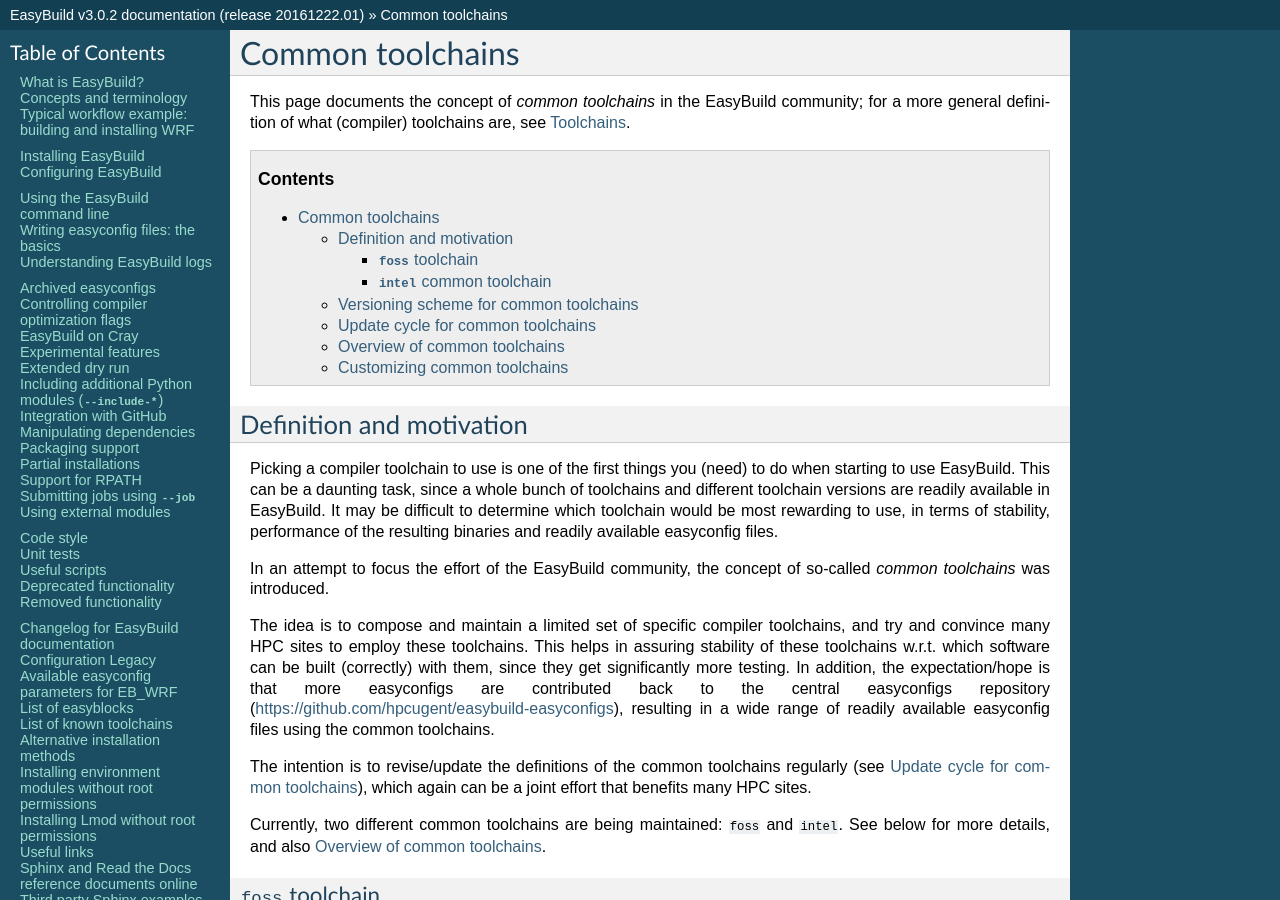
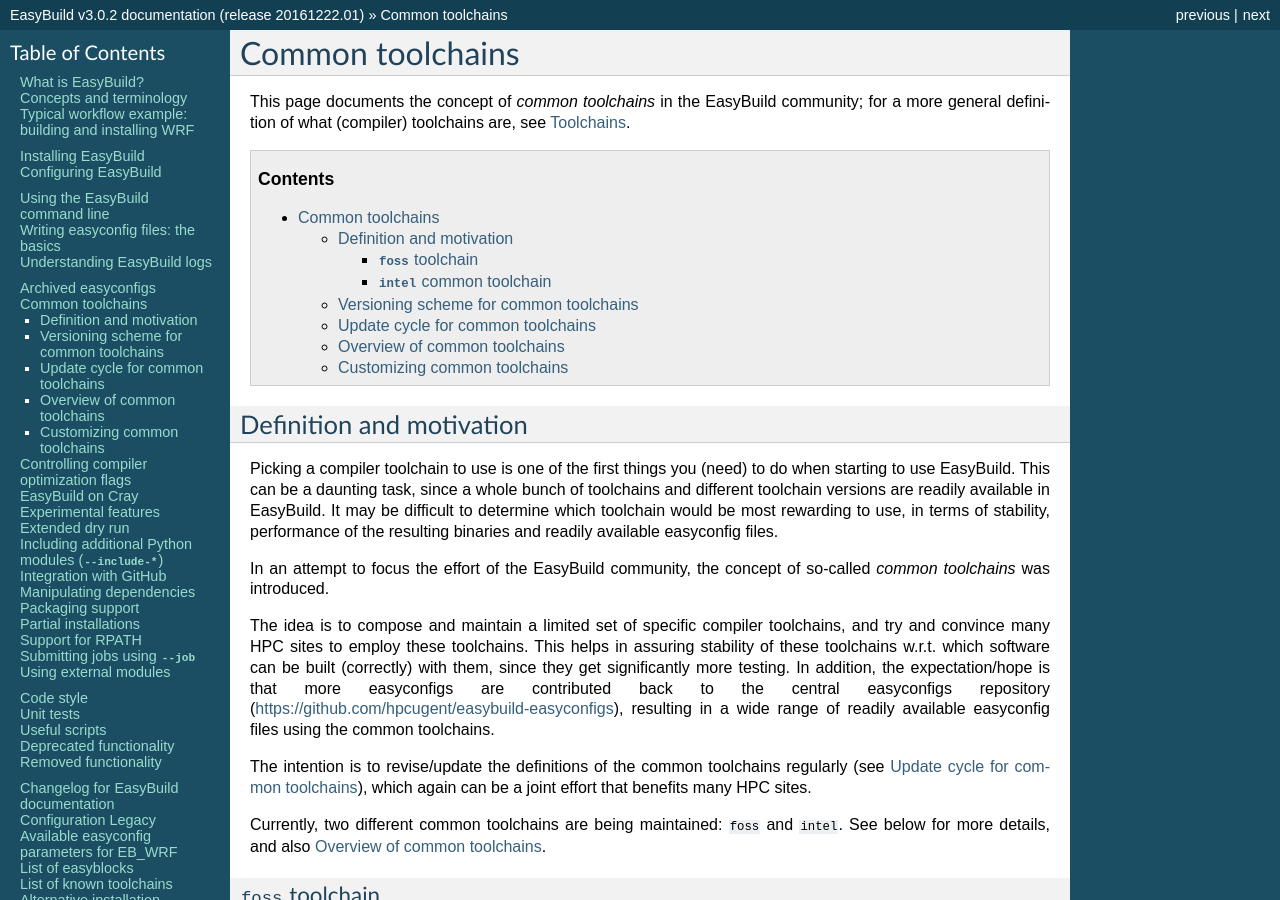
Before and after one commit to easybuilders/easybuild, a Sphinx documentation site: the page built from docs/Common-toolchains.rst, in a window 1280 px wide and 900 px high. Built offline with Sphinx 7.4.7, drawn with Linux system fonts in a browser that asks for light colours; some of the changed text lies outside the part shown.

Commit message:
add ref to common toolchains page in index page

```diff
--- a/docs/Common-toolchains.rst
+++ b/docs/Common-toolchains.rst
@@ -93,6 +93,11 @@
 Versioning scheme for common toolchains
 ---------------------------------------
 
+<year>{a,b}
+
+.. note:: other versions are also possible (typically versionsed as <year>.<month>),
+but these are *not* considered to be a part of the common toolchain releases
+
 .. _common_toolchains_update_cycle:
 
 Update cycle for common toolchains
--- a/docs/index.rst
+++ b/docs/index.rst
@@ -55,6 +55,7 @@
     :maxdepth: 2
 
     Archived-easyconfigs
+    Common-toolchains
     Controlling_compiler_optimization_flags
     Cray-support
     Experimental_features
```
